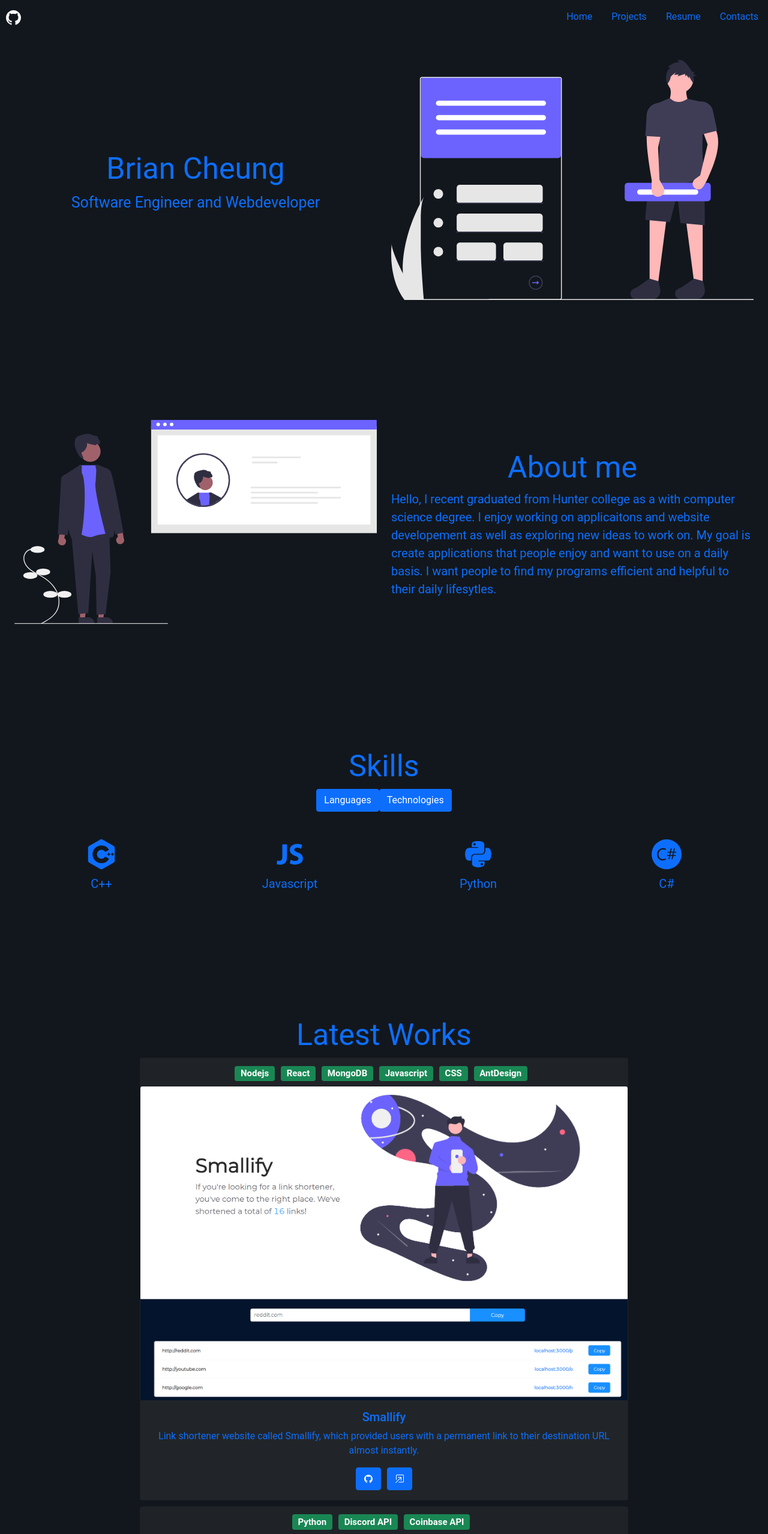
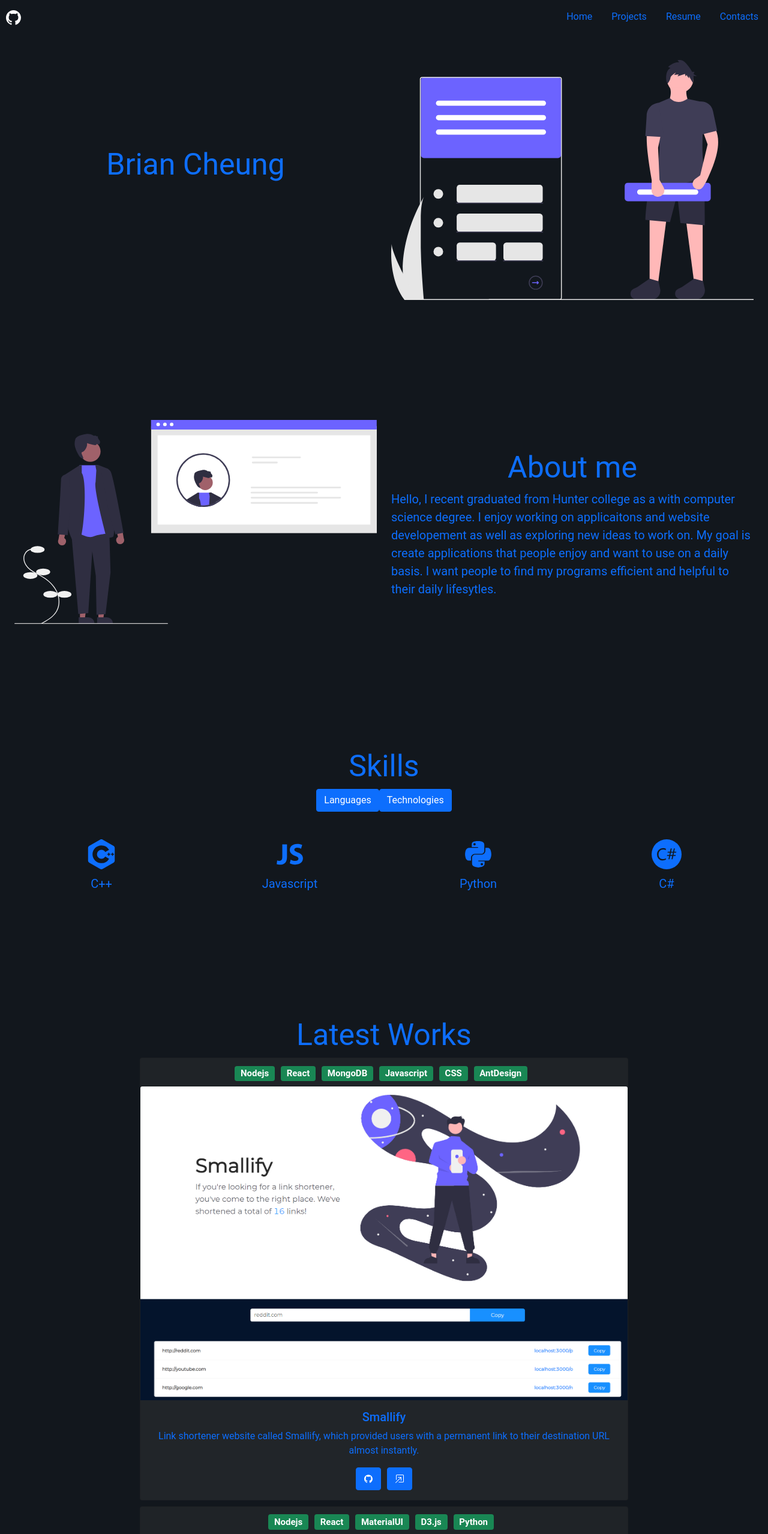
Before and after one commit to BrianCheung1/BrianCheung1.github.io, a React (Create React App) app: page / in a window 1280 px wide. Shown: the top 2557 px of the page at 60% size. Built offline with nearby package versions, Linux system fonts and the light colour scheme.

Commit message:
added another project, added some css

```diff
--- a/src/App.css
+++ b/src/App.css
@@ -71,3 +71,67 @@
   text-align: center;
   font-size: 20px;
 }
+
+
+.flip {
+  height: 50px;
+  overflow: hidden;
+}
+
+.flip>div>div {
+  color: #0d6efd;
+  padding: 4px 12px;
+  height: 45px;
+  margin-bottom: 45px;
+  display: inline-block;
+}
+
+.flip div:first-child {
+  animation: show 5s linear infinite;
+}
+
+.flip div div {
+  background: #12171d;
+}
+
+.flip div:first-child div {
+  background: #12171d;
+}
+
+.flip div:last-child div {
+  background: #12171d;
+}
+
+@keyframes show {
+  0% {
+    margin-top: -270px;
+  }
+
+  5% {
+    margin-top: -180px;
+  }
+
+  33% {
+    margin-top: -180px;
+  }
+
+  38% {
+    margin-top: -90px;
+  }
+
+  66% {
+    margin-top: -90px;
+  }
+
+  71% {
+    margin-top: 0px;
+  }
+
+  99.99% {
+    margin-top: 0px;
+  }
+
+  100% {
+    margin-top: -270px;
+  }
+}
--- a/src/components/Cover.js
+++ b/src/components/Cover.js
@@ -1,6 +1,6 @@
 import React from "react";
-import { Container, Row, Col} from "react-bootstrap"
-import CoverPicture from "../images/CoverPicture.svg"
+import { Container, Row, Col } from "react-bootstrap";
+import CoverPicture from "../images/CoverPicture.svg";
 
 class Cover extends React.Component {
   render() {
@@ -10,7 +10,17 @@ class Cover extends React.Component {
           <Col lg={6}>
             <div className="coverName">Brian Cheung</div>
             <div className="coverDescription">
-              Software Engineer and Webdeveloper
+              <div className="flip">
+                <div>
+                  <div>Webdeveloper</div>
+                </div>
+                <div>
+                  <div>and</div>
+                </div>
+                <div>
+                  <div>Software Engineer</div>
+                </div>
+              </div>
             </div>
           </Col>
           <Col lg={6}>
--- a/src/components/constants.js
+++ b/src/components/constants.js
@@ -7,6 +7,7 @@ import smallify from "../images/smallify.png";
 import discordbot from "../images/discordbot.png";
 import unitygame from "../images/UnityGame.png";
 import valorant from "../images/ValorantWebsiteScreen.png";
+import political from "../images/politicalatlas.png"
 
 export const languages = [
   {
@@ -71,7 +72,16 @@ export const projects = [
     tech: ["Nodejs", "React", "MongoDB", "Javascript", "CSS", "AntDesign"],
   },
   {
-    key: 2,
+      key: 2,
+      image: political,
+      title: "Policital Altas",
+      description: "Created a website that analayzed the speeches of presidents and displayed their emotions throughout the speech",
+      link: "https://github.com/kkhan01/political-atlas",
+      link2: "https://kkhan01.github.io/political-atlas/",
+      tech: ["Nodejs", "React", "MaterialUI", "D3.js" , "Python"]
+  },
+  {
+    key: 3,
     image: discordbot,
     title: "Discord Bot",
     description:
@@ -81,7 +91,7 @@ export const projects = [
     tech: ["Python", "Discord API", "Coinbase API"],
   },
   {
-    key: 3,
+    key: 4,
     image: unitygame,
     title: "2D Unity Game",
     description:
@@ -91,7 +101,7 @@ export const projects = [
     tech: ["Unity", "C#", "Itch.io"],
   },
   {
-    key: 4,
+    key: 5,
     image: valorant,
     title: "Valorant Wiki",
     description:
```
Also changed, not shown: src/images/politicalatlas.png (added), 12 other files (tests, documents, lock files or other folders).
